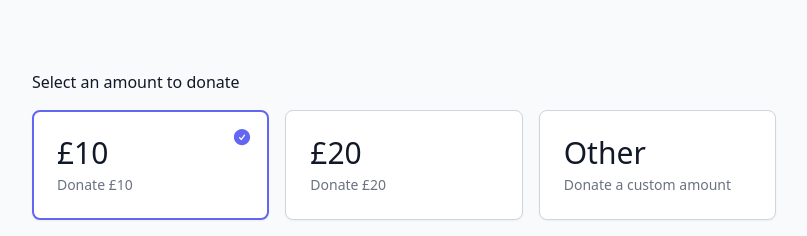
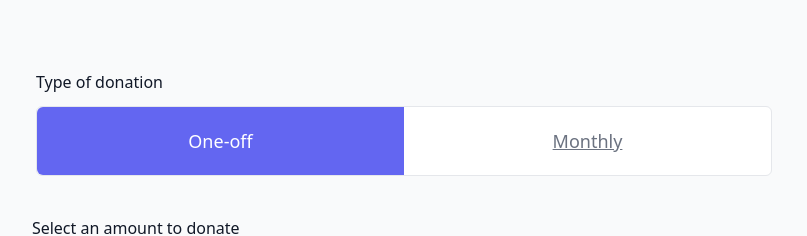
Before and after one commit to MosqueOS/mosque-donation-link, a Next.js app: page / in a window 1280 px wide. Shown: the part 286-522 px from the top of the page, without its empty margins (236-1043 px from the left). Built offline with nearby package versions, Linux system fonts and the light colour scheme; no server answers.

Commit message:
Add donation Switch

```diff
--- /dev/null
+++ b/components/DonationTypeSwitch/DonationTypeSwitch.tsx
@@ -0,0 +1,41 @@
+function classNames(...classes: string[]) {
+  return classes.filter(Boolean).join(" ")
+}
+
+export interface Tab {
+  name: string
+  href: string
+  current: boolean
+}
+
+export default function DonationTypeSwitch({
+  tabs,
+  setActiveTab,
+}: {
+  tabs: Tab[]
+  setActiveTab: any
+}) {
+  return (
+    <div className="px-20 mb-10 mt-5 max-w-4xl mx-auto">
+      <p className="text-base font-medium text-gray-900 mb-3">Type of donation</p>
+      <nav className="grid grid-cols-2 border rounded-md bg-white" aria-label="Tabs">
+        {tabs.map((tab) => (
+          <a
+            key={tab.name}
+            href={tab.href}
+            className={classNames(
+              tab.current
+                ? "bg-indigo-500 text-white"
+                : "text-gray-500 hover:text-gray-700 underline",
+              "first:rounded-l-md last:rounded-r-md py-3 md:py-5 text-lg font-medium text-center",
+            )}
+            aria-current={tab.current ? "page" : undefined}
+            onClick={(e) => setActiveTab(tab.name)}
+          >
+            {tab.name}
+          </a>
+        ))}
+      </nav>
+    </div>
+  )
+}
--- a/pages/index.tsx
+++ b/pages/index.tsx
@@ -1,6 +1,8 @@
 import DonationForm from "@/components/DonationForm/DonationForm"
 import Footer from "@/components/Footer/Footer"
 import Head from "next/head"
+import DonationTypeSwitch from "@/components/DonationTypeSwitch/DonationTypeSwitch"
+import { useState } from "react"
 
 type Mosque = {
   name: string | undefined
@@ -20,7 +22,20 @@ export async function getStaticProps() {
   }
 }
 
+interface Tab {
+  name: string
+  href: string
+  current: boolean
+}
+
 export default function Home({ mosque }: { mosque: Mosque }) {
+  const [activeTab, setActiveTab] = useState("One-off")
+
+  let tabs: Tab[] = [
+    { name: "One-off", href: "#one-off", current: activeTab === "One-off" },
+    { name: "Monthly", href: "#monthly", current: activeTab === "Monthly" },
+  ]
+
   return (
     <>
       <Head>
@@ -40,6 +55,7 @@ export default function Home({ mosque }: { mosque: Mosque }) {
             <h1 className="mb-4 text-xl md:text-3xl font-bold">{mosque.name}</h1>
           </div>
         </div>
+        <DonationTypeSwitch tabs={tabs} setActiveTab={setActiveTab} />
         <DonationForm mosque={mosque} />
         <Footer />
       </main>
```
